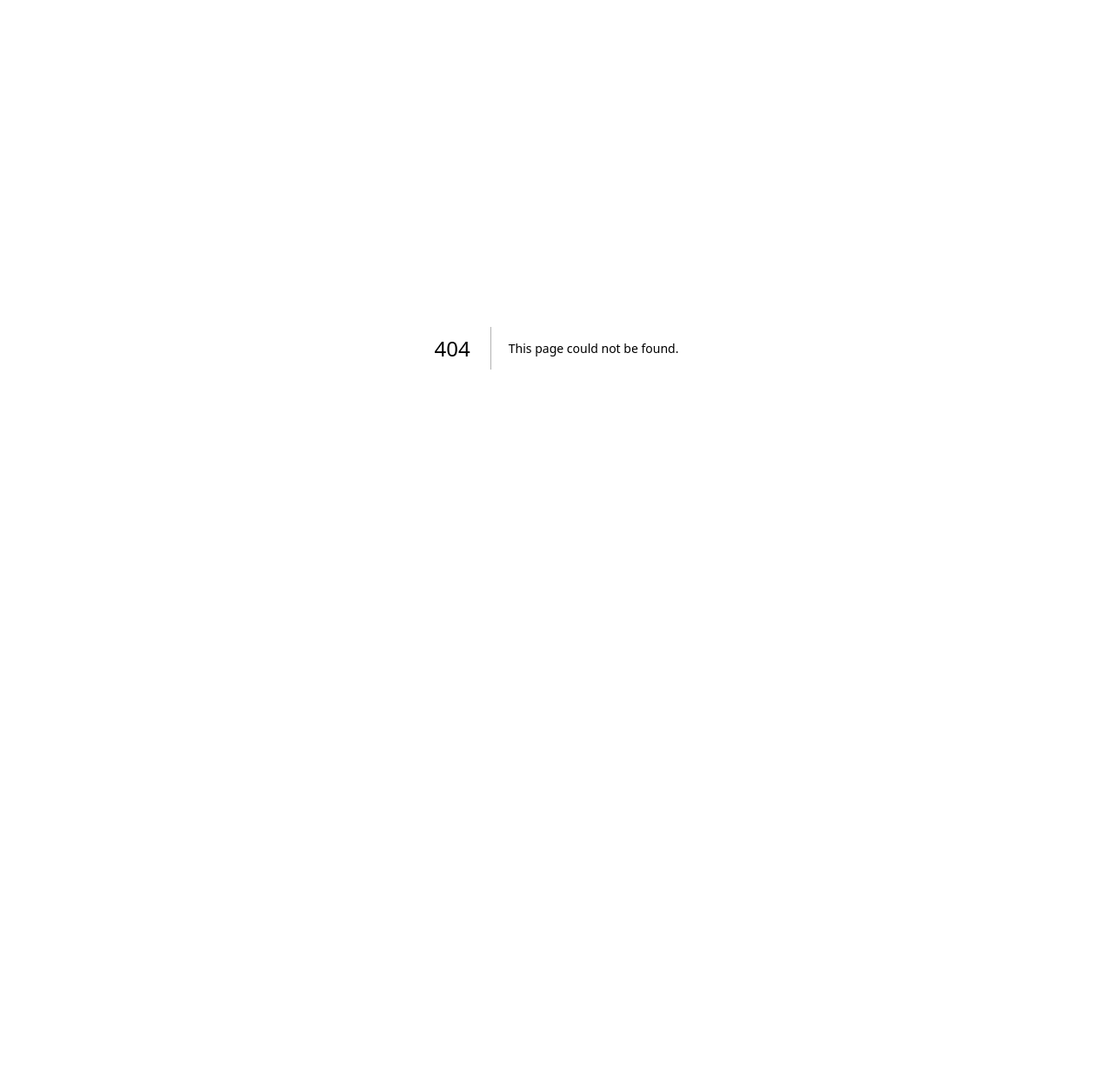
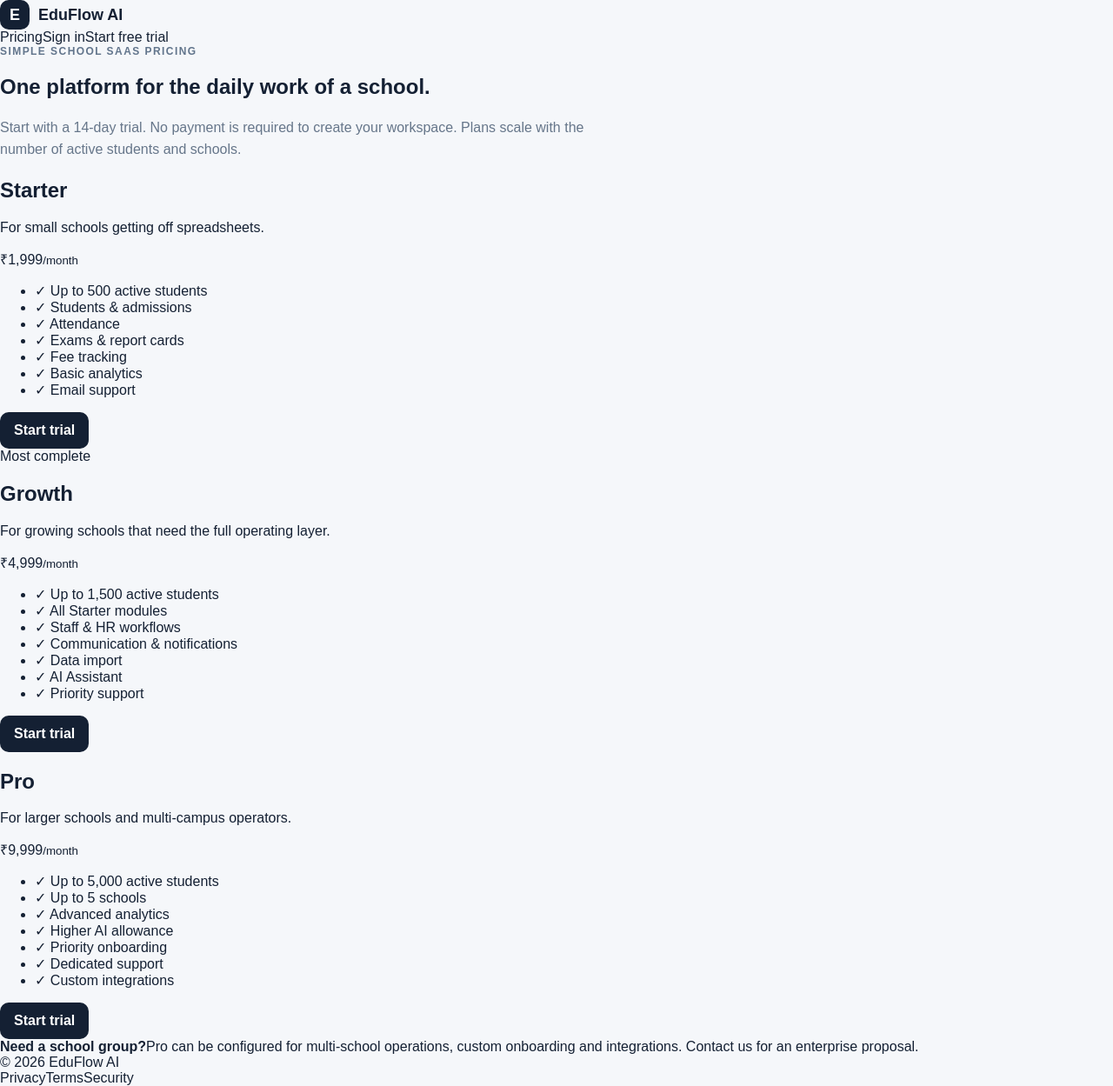
Before and after one commit to MrOmerMohammed/eduflow-ai, a Next.js app: page /pricing in a window 1280 px wide. Before the commit this address had no page. Shown: the whole page at 87% size. Before the commit the page ends 800 px from the top, so only its background shows below. Built offline with nearby package versions, Linux system fonts and the light colour scheme.

Commit message:
feat: add commercial pricing/page.tsx

```diff
--- /dev/null
+++ b/src/app/pricing/page.tsx
@@ -0,0 +1,17 @@
+import Link from "next/link";
+
+const plans = [
+  {name:"Starter",price:"₹1,999",period:"/month",desc:"For small schools getting off spreadsheets.",features:["Up to 500 active students","Students & admissions","Attendance","Exams & report cards","Fee tracking","Basic analytics","Email support"]},
+  {name:"Growth",price:"₹4,999",period:"/month",desc:"For growing schools that need the full operating layer.",features:["Up to 1,500 active students","All Starter modules","Staff & HR workflows","Communication & notifications","Data import","AI Assistant","Priority support"],featured:true},
+  {name:"Pro",price:"₹9,999",period:"/month",desc:"For larger schools and multi-campus operators.",features:["Up to 5,000 active students","Up to 5 schools","Advanced analytics","Higher AI allowance","Priority onboarding","Dedicated support","Custom integrations"]},
+];
+
+export default function PricingPage(){
+  return <main className="marketing-shell">
+    <nav className="marketing-nav"><Link className="brand" href="/"><span className="brand-mark">E</span><span>EduFlow AI</span></Link><div className="marketing-links"><Link href="/pricing">Pricing</Link><Link href="/auth/login">Sign in</Link><Link className="marketing-cta" href="/auth/sign-up">Start free trial</Link></div></nav>
+    <section className="pricing-hero"><p className="eyebrow">Simple school SaaS pricing</p><h1>One platform for the daily work of a school.</h1><p className="lead">Start with a 14-day trial. No payment is required to create your workspace. Plans scale with the number of active students and schools.</p></section>
+    <section className="pricing-grid">{plans.map(p=><article className={`pricing-card ${p.featured?"featured":""}`} key={p.name}>{p.featured&&<span className="pricing-badge">Most complete</span>}<h2>{p.name}</h2><p>{p.desc}</p><div className="price">{p.price}<small>{p.period}</small></div><ul>{p.features.map(f=><li key={f}>✓ {f}</li>)}</ul><Link className="primary-link" href="/auth/sign-up">Start trial</Link></article>)}</section>
+    <section className="pricing-note"><strong>Need a school group?</strong><span>Pro can be configured for multi-school operations, custom onboarding and integrations. Contact us for an enterprise proposal.</span></section>
+    <footer className="marketing-footer"><span>© {new Date().getFullYear()} EduFlow AI</span><div><Link href="/privacy">Privacy</Link><Link href="/terms">Terms</Link><Link href="/security">Security</Link></div></footer>
+  </main>;
+}
```
